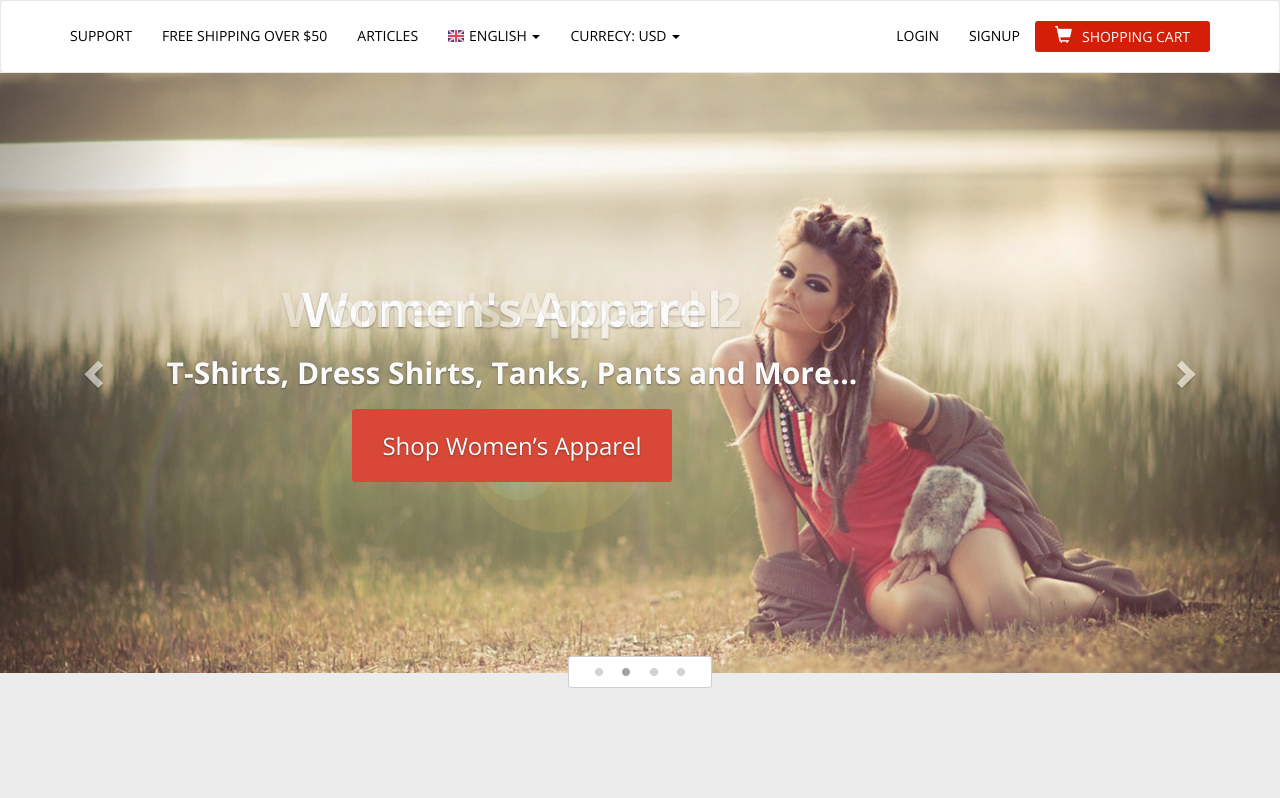
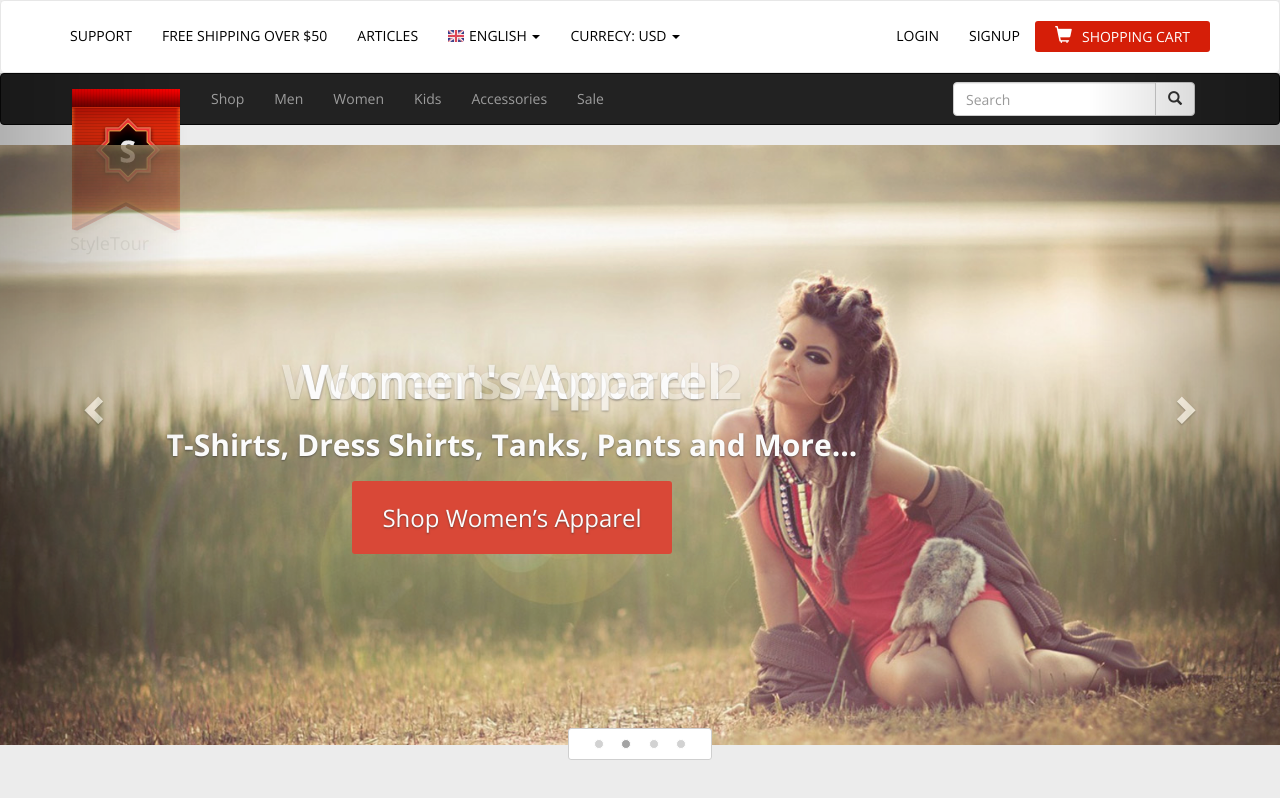
Before and after one commit to ddimonl/bootstrap-3-practice, a plain HTML site: page index.html in a window 1280 px wide. Drawn offline with nearby package versions, Linux system fonts and the light colour scheme.

Commit message:
8th lesson

```diff
--- a/index.html
+++ b/index.html
@@ -69,6 +69,49 @@
 
 		<section class="menu-carousel">
 			<div id="carousel" class="carousel fade" data-ride="carousel">
+
+
+				<div class="main-menu">
+					<nav class="navbar navbar-inverse">
+						<div class="container">
+							<!-- Brand and toggle get grouped for better mobile display -->
+							<div class="navbar-header">
+								<button type="button" class="navbar-toggle collapsed" data-toggle="collapse" data-target="#bs-example-navbar-collapse-1" aria-expanded="false">
+									<span class="sr-only">Toggle navigation</span>
+									<span class="icon-bar"></span>
+									<span class="icon-bar"></span>
+									<span class="icon-bar"></span>
+								</button>
+								<a class="navbar-brand" href="#"><img src="img/logo.png" alt="StyleTour"><span>StyleTour</span></a>
+							</div>
+
+							<!-- Collect the nav links, forms, and other content for toggling -->
+							<div class="collapse navbar-collapse" id="bs-example-navbar-collapse-1">
+								<ul class="nav navbar-nav">
+									<li><a href="#">Shop</a></li>
+									<li><a href="#">Men</a></li>
+									<li><a href="#">Women</a></li>
+									<li><a href="#">Kids</a></li>
+									<li><a href="#">Accessories</a></li>
+									<li><a href="#">Sale</a></li>
+								</ul>
+
+								<div class="nav navbar-nav navbar-right">
+									<form class="navbar-form navbar-left" role="search" method="get" action="">
+										<div class="input-group">
+											<input type="text" class="form-control" placeholder="Search">
+											<span class="input-group-btn">
+												<button type="submit" class="btn btn-default" name="go"><i class="glyphicon glyphicon-search"></i></button>
+											</span>
+										</div>
+									</form>
+								</div>
+							</div><!-- /.navbar-collapse -->
+						</div><!-- /.container-fluid -->
+					</nav>
+				</div><!-- /.main-menu -->
+
+
 				<!-- Indicators -->
 				<div class="carousel-indicators-wrap">
 					<ol class="carousel-indicators">
```
